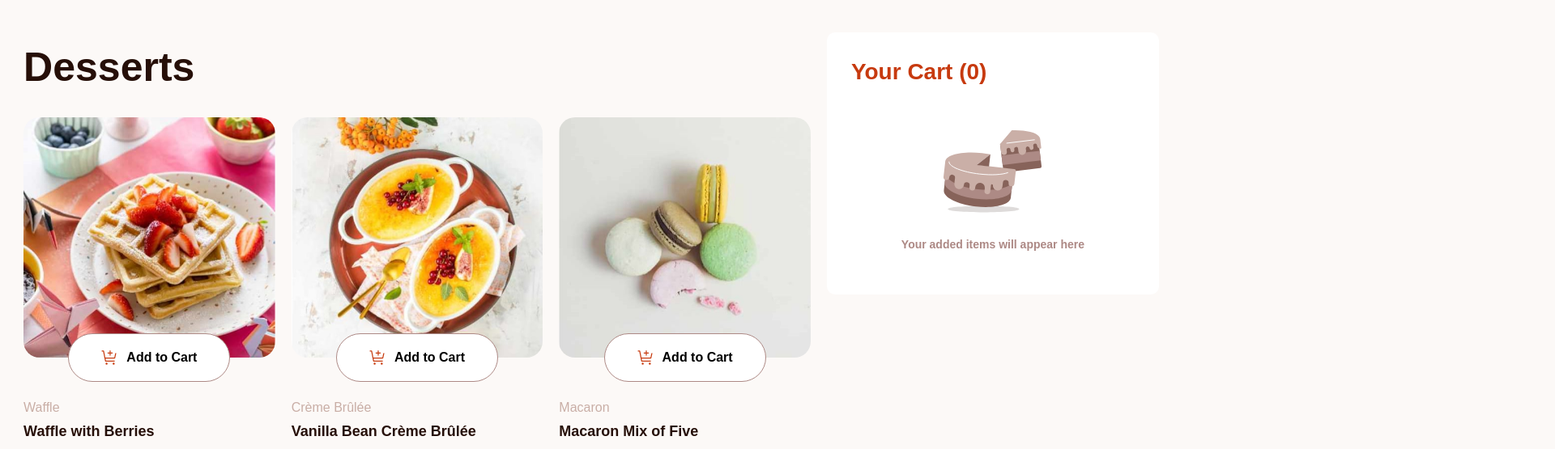
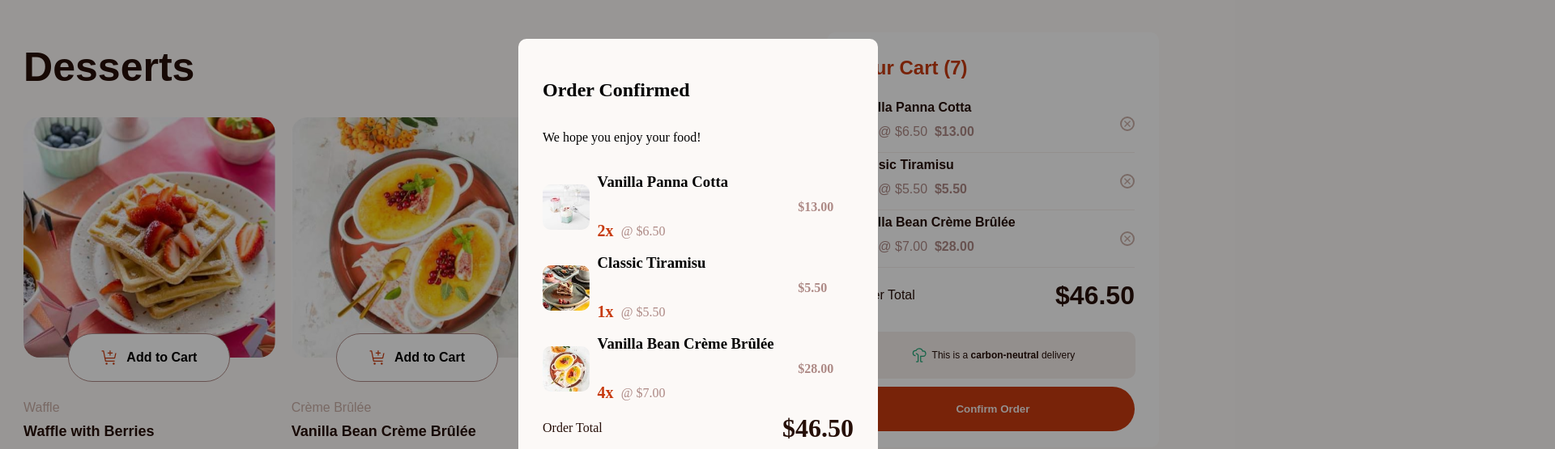
Before and after one commit to mikeFrees/product-list, a React (Create React App) app in the folder shopping-cart/: page / in a window 1280 px wide. Shown: the part 80-635 px from the top of the page at 81% size, 1920 px wide, since content can reach past the window. Built offline with nearby package versions, Linux system fonts and the light colour scheme.

Commit message:
started styling confirmation card

```diff
--- a/shopping-cart/src/App.js
+++ b/shopping-cart/src/App.js
@@ -8,9 +8,32 @@ export const OrderContext = React.createContext();
 
 function App() {
 
-  const [order, setOrder] = React.useState([]);
+  // const [order, setOrder] = React.useState([]);
+  const [order, setOrder] = React.useState([
+    {
+      "amount": 2,
+      "itemName": "Vanilla Panna Cotta",
+      "itemPrice": 6.5,
+      "image": "./images/image-panna-cotta-thumbnail.jpg"
+    },
+    {
+      "amount": 1,
+      "itemName": "Classic Tiramisu",
+      "itemPrice": 5.5,
+      "image": "./images/image-tiramisu-thumbnail.jpg"
+    },
+    {
+      "amount": 4,
+      "itemName": "Vanilla Bean Crème Brûlée",
+      "itemPrice": 7,
+      "image": "./images/image-creme-brulee-thumbnail.jpg"
+    }
+  ]);
   const [amounts, setAmounts] = React.useState({});
-  const [visible, setVisible] = React.useState(false);
+  // const [visible, setVisible] = React.useState(false);
+  const [visible, setVisible] = React.useState(true);
+
+
 
   function stateChange(newOrder) {
     setOrder(newOrder);
--- a/shopping-cart/src/Confirmation-Card.jsx
+++ b/shopping-cart/src/Confirmation-Card.jsx
@@ -26,12 +26,14 @@ export function ConfirmationCard({visible} ) {
 
   return (
     <section className= { visible ? styles.confirmationCard : styles.invisibleConfirmationCard }>
-      <Confirmed />
-      <h2>Order Confirmed</h2>
-      <p>We hope you enjoy your food!</p>
-        { items }
-      <p>Order Total{USDollar.format(orderTotal)}</p>
-      <button onClick={() => resetOrder()}>Start New Order</button>
+      <div className= { styles.card }>
+        <Confirmed />
+        <h2>Order Confirmed</h2>
+        <p>We hope you enjoy your food!</p>
+          { items }
+        <p className= {styles.price}>Order Total<span>{USDollar.format(orderTotal)}</span></p>
+        <button onClick={() => resetOrder()}>Start New Order</button>
+      </div>
     </section>
   );
 }
--- a/shopping-cart/src/Confirmation-Card.module.css
+++ b/shopping-cart/src/Confirmation-Card.module.css
@@ -1,5 +1,81 @@
 .confirmationCard {
-  display: block;
+  margin: 0;
+  width: 100vw;
+  height: 100vh;
+  background-color: rgba(0,0,0,0.4);
+  position: absolute;
+  top: 0;
+  left: 0;
+  padding: 10% 50%;
+  .card {
+    padding: 3rem;
+    display: flex;
+    flex-direction: column;
+    align-items: start;
+    width: 30%;
+    height: 60%;
+    background-color: var(--Rose-50);
+    border-radius: 1rem;
+
+  .item {
+      width: 100%;
+      height: 10rem;
+      display: grid;
+      grid-template-columns: 15% 5% 1fr 20%;
+      grid-template-rows: repeat(2, 1fr);
+      grid-column-gap: 10px;
+      justify-items: start;
+      align-items: center;
+
+      img {
+        width: 100%;
+        border-radius: 1rem;
+        grid-area: 1 / 1 / 3 / 2;
+      }
+
+      p {
+        color: var(--Rose-400);
+        grid-area: 2 / 3 / 3 / 4;
+      }
+
+      p:first-of-type {
+        color: var(--red);
+        font-weight: 700;
+        font-size: 2rem;
+        grid-area: 2 / 2 / 3 / 3;
+      }
+
+      p:nth-of-type(3) {
+        font-weight: 600;
+        grid-area: 1 / 4 / 3 / 5;
+      }
+
+      h3 {
+        grid-area: 1 / 2 / 2 / 4;
+      }
+  }
+
+  button {
+      width: 90%;
+      background-color: var(--red);
+      border-radius: 5rem;
+      border: none;
+      padding: 1rem;
+      color:var(--Rose-100);
+    }
+
+    .price {
+      color:var(--Rose-900);
+      width: 100%;
+      display: flex;
+      align-items: center;
+      justify-content: space-between;
+      span {
+        font-size: 3.2rem;
+        font-weight: 700;
+      }
+    }
+  }
 }
 
 .invisibleConfirmationCard {
```
